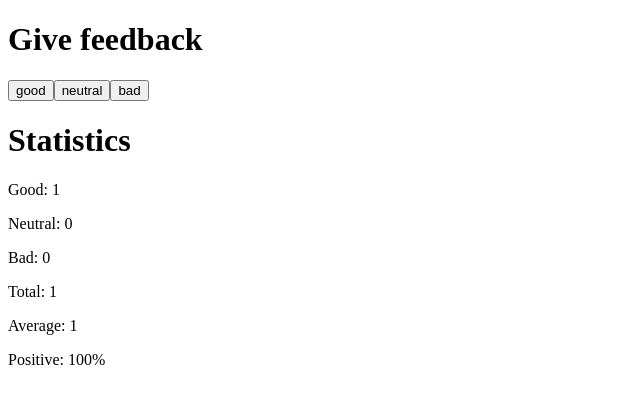
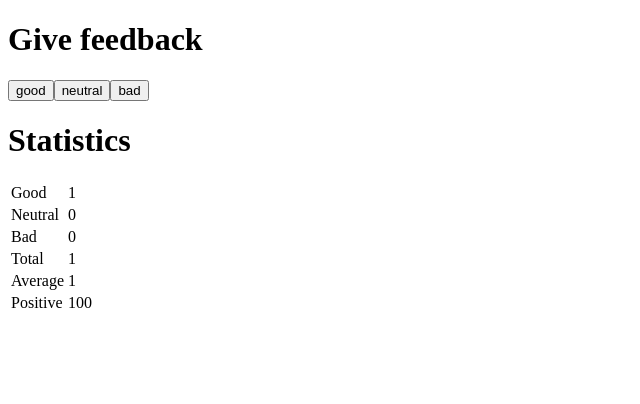
Before and after one commit to NemetiStefan/react-exercitii, a React (Vite) app in the folder part1/introdemo/: page / in a window 1280 px wide. Both pictures are taken after a click on the button "good". Shown: the top 404 px of the page, without its empty margins (0-640 px from the left). Built offline with nearby package versions, Linux system fonts and the light colour scheme.

Commit message:
un tabel pentru aranjare in html

```diff
--- a/part1/introdemo/src/App.jsx
+++ b/part1/introdemo/src/App.jsx
@@ -19,19 +19,42 @@
   )
 }
 
+const StatisticsLine = (props) => {
+  return (
+    <tr>
+      <td>{props.text}</td>
+      <td>{props.value}</td>
+    </tr>
+  )
+}
+
 const Statistics = ({ good, neutral, bad }) => {
 
   const total = good + neutral + bad
 
+  if(total === 0) {
+    return (
+      <div>
+        <h1>Statistics</h1>
+        <p>No feedback given</p>
+      </div>
+    )
+  }
+
   return (
-    <div>
+    <div className='table'>
       <h1>Statistics</h1>
-      <p>Good: {good}</p>
-      <p>Neutral: {neutral}</p>
-      <p>Bad: {bad}</p>
-      <p>Total: {total}</p>
-      <p>Average: {total === 0 ? 0 : (good - bad) / total}</p>
-      <p>Positive: {total === 0 ? 0 : (good / total) * 100}%</p>
+      <table>
+        <tbody>
+          <StatisticsLine text="Good" value={good} />
+          <StatisticsLine text="Neutral" value={neutral} />
+          <StatisticsLine text="Bad" value={bad} />
+          <StatisticsLine text="Total" value={total} />
+          <StatisticsLine text="Average" value={(good - bad) / total} />
+          <StatisticsLine text="Positive" value={(good / total) * 100} />
+
+        </tbody>
+      </table>
     </div>
   )
 }
```
